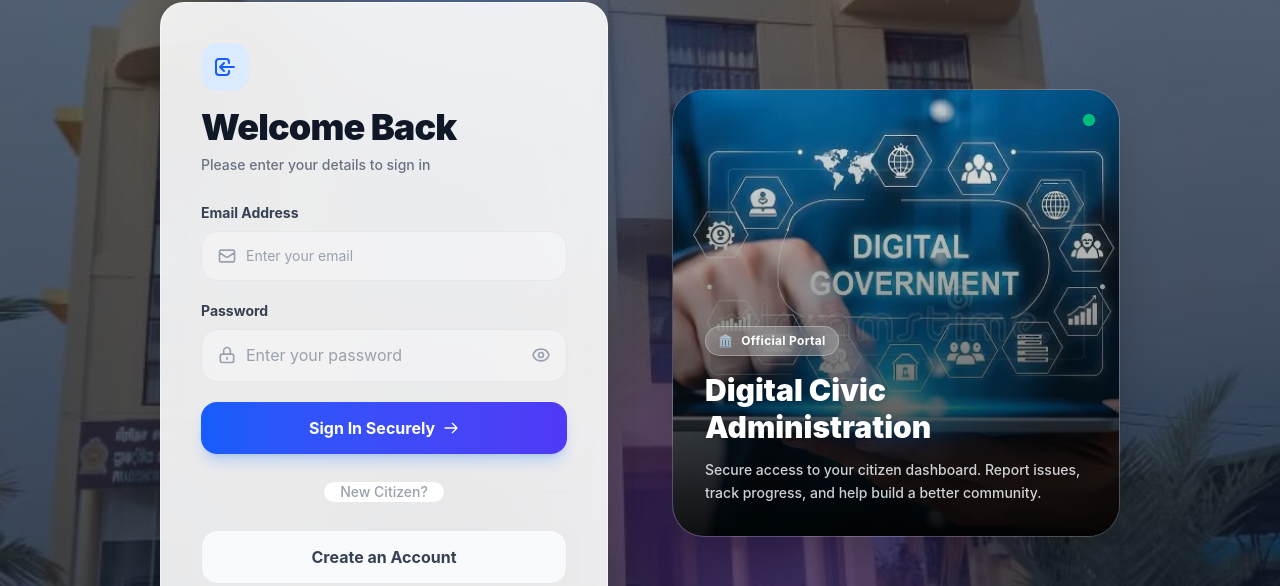
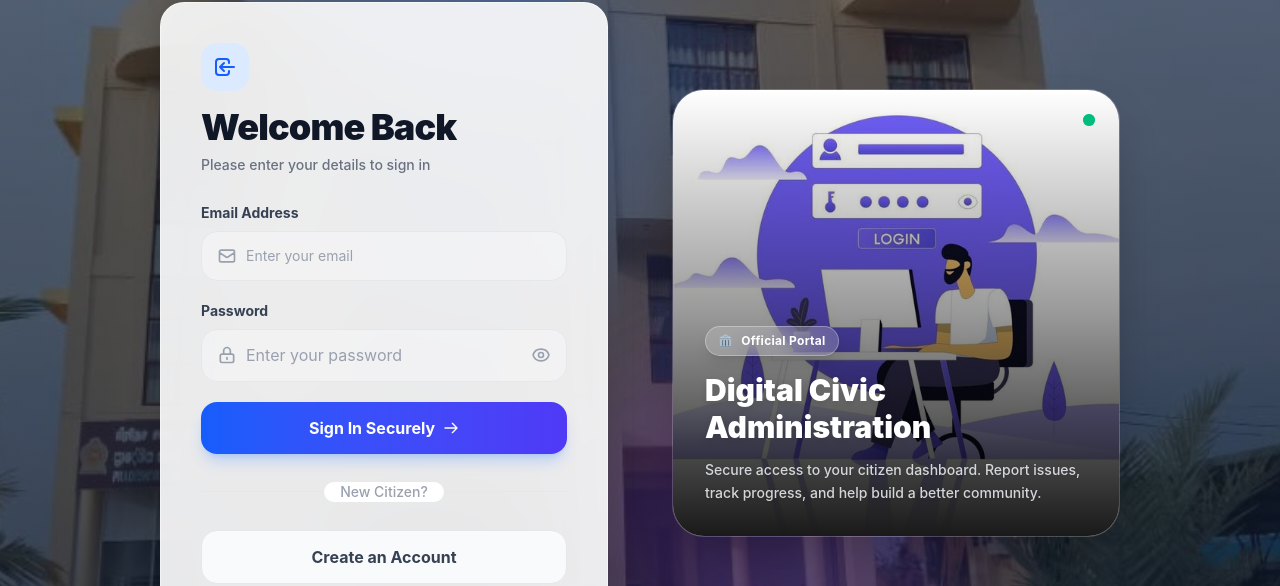
Before and after one commit to ShajahanImdaad53/online-complaint-box, a Next.js app: page /auth/login in a window 1280 px wide. Shown: the part 175-761 px from the top of the page. Built offline with nearby package versions, Linux system fonts and the light colour scheme; no server answers.

Commit message:
Update login page image

```diff
--- a/src/app/(user)/auth/login/login-content.js
+++ b/src/app/(user)/auth/login/login-content.js
@@ -231,8 +231,8 @@ export default function LoginContent() {
           <div className="hidden md:block order-2 w-full max-w-md mx-auto md:mx-0">
             <div className="relative w-full aspect-square rounded-[2rem] overflow-hidden shadow-2xl border border-white/20 dark:border-white/10 group">
               <Image
-                src="/images/about_civic.jpg"
-                alt="Civic Administration Office"
+                src="/images/login.png"
+                alt="Login illustration"
                 fill
                 priority
                 className="object-cover group-hover:scale-105 transition-transform duration-1000 ease-out"
```
